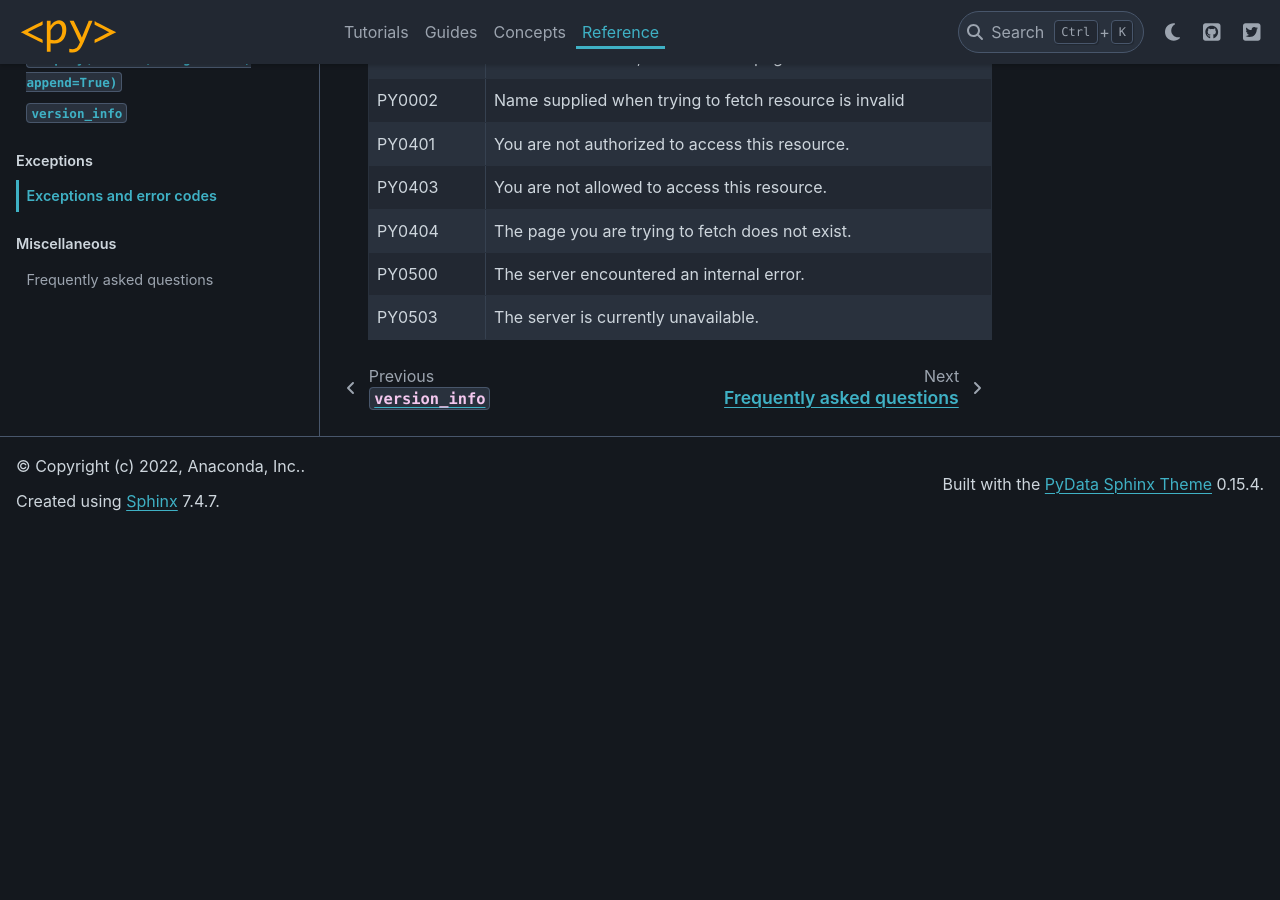
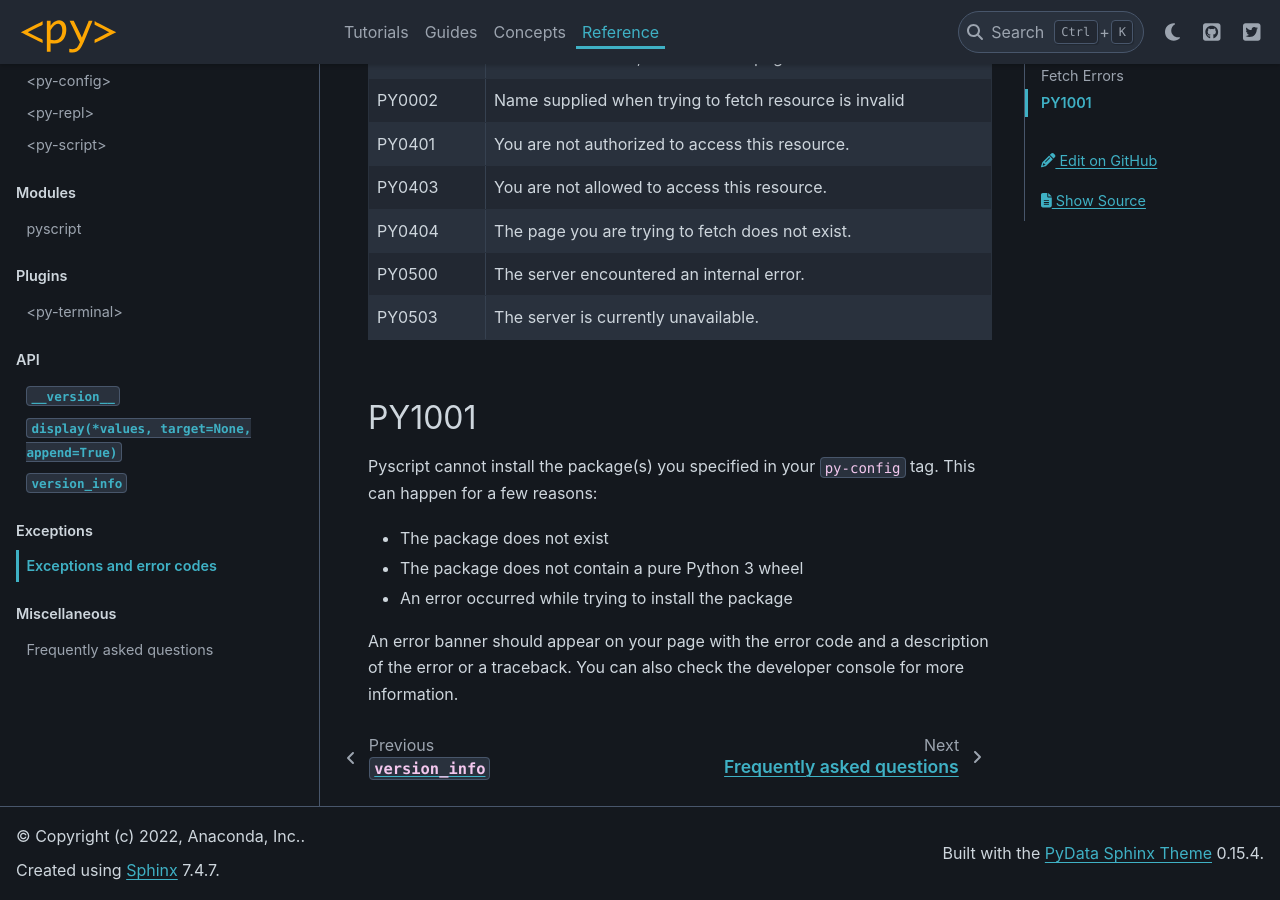
Before and after one commit to pyscript/pyscript, a Sphinx documentation site: the page built from docs/reference/exceptions.md, in a window 1280 px wide and 900 px high, scrolled down 967 px. Built offline with Sphinx 7.4.7 and the PyData theme 0.15.4, drawn with Linux system fonts in a browser that asks for light colours; before the commit the page ends 1497 px from its top, so only the background shows below that.

Commit message:
Address comments and update docs

```diff
--- a/docs/reference/exceptions.md
+++ b/docs/reference/exceptions.md
@@ -27,3 +27,13 @@
 | PY0404     | The page you are trying to fetch does not exist.             |
 | PY0500     | The server encountered an internal error.                    |
 | PY0503     | The server is currently unavailable.                         |
+
+## PY1001
+
+Pyscript cannot install the package(s) you specified in your `py-config` tag. This can happen for a few reasons:
+
+- The package does not exist
+- The package does not contain a pure Python 3 wheel
+- An error occurred while trying to install the package
+
+An error banner should appear on your page with the error code and a description of the error or a traceback. You can also check the developer console for more information.
```
Also changed, not shown: 2 other files.
